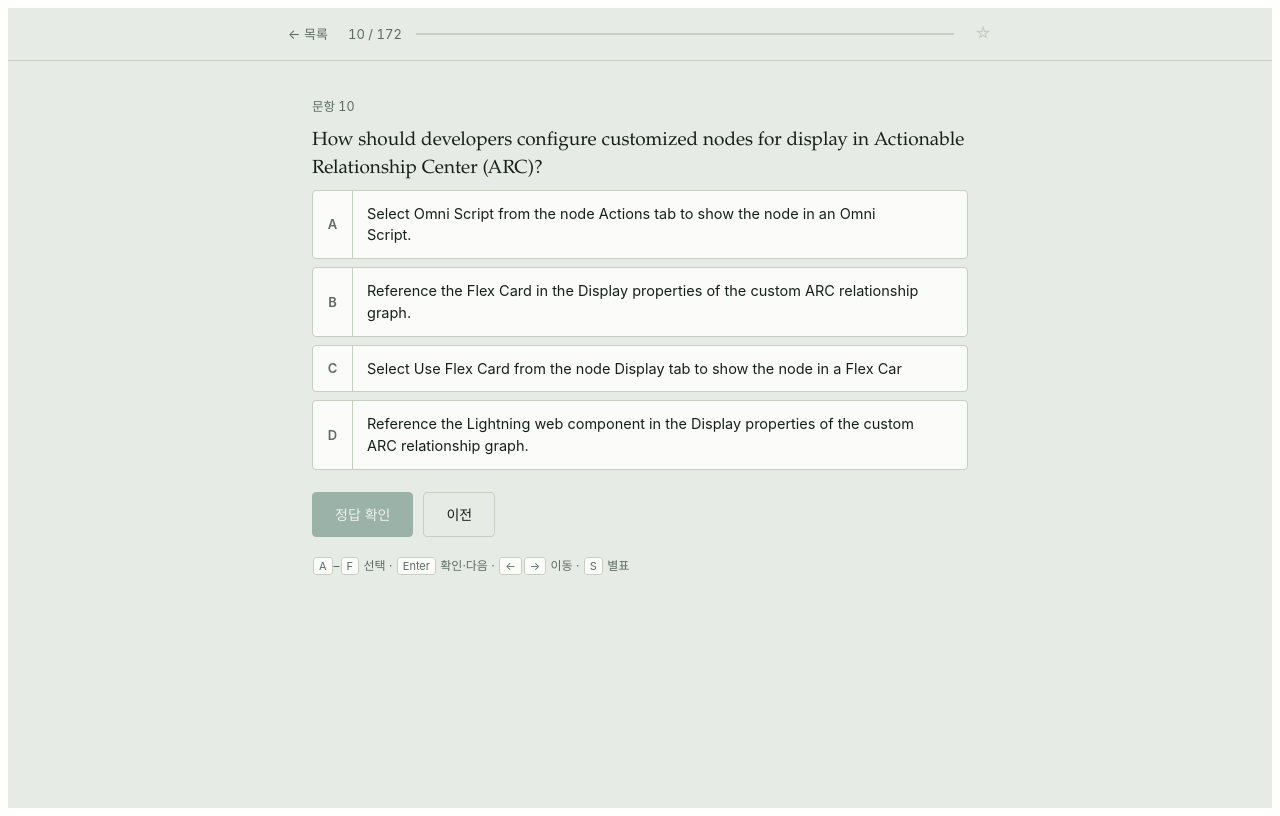
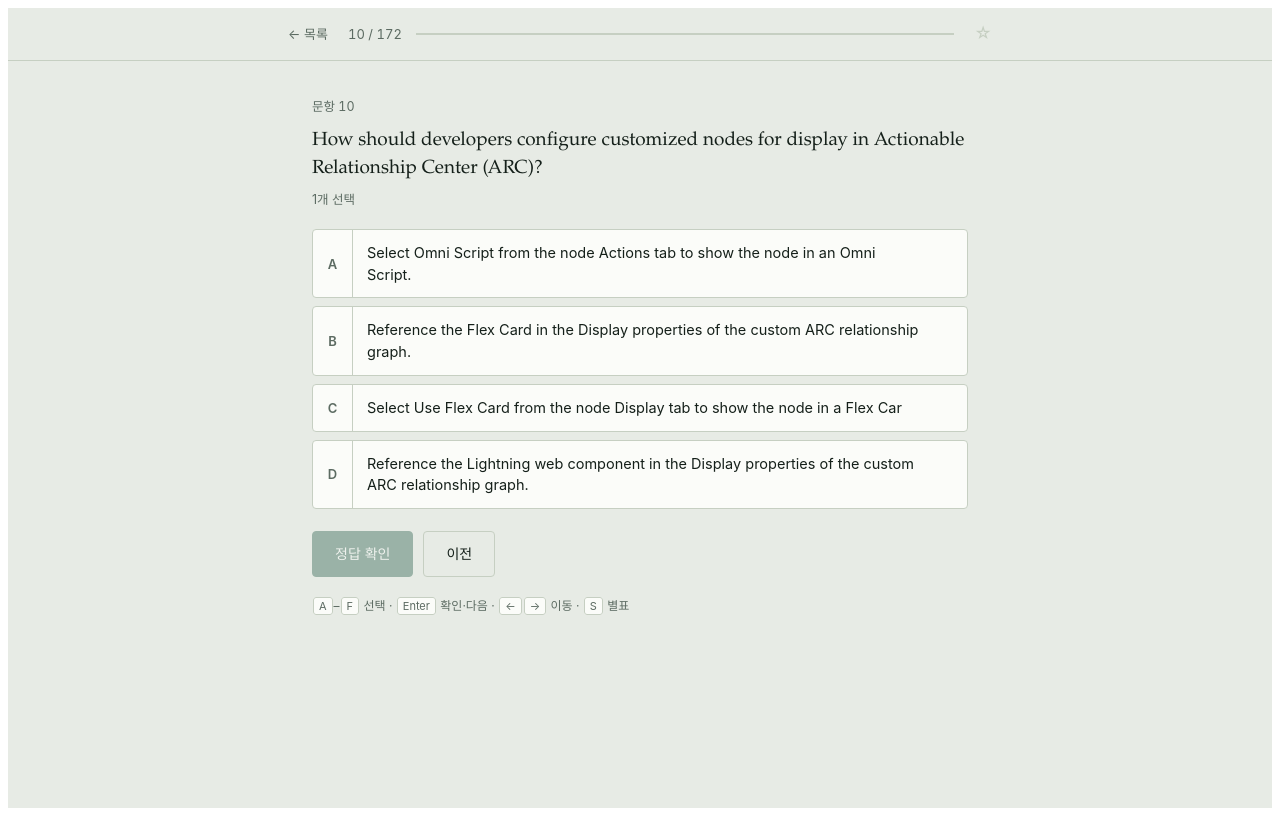
Before and after one commit to seosj1225/SF-Financial_Services_Cloud, a React (Vite) app: page / in a window 1280 px wide. Both pictures are taken after a click on the button "10". Built offline with nearby package versions, Linux system fonts and the light colour scheme.

Commit message:
정답 갯수 복원

```diff
--- a/src/FscQuiz.jsx
+++ b/src/FscQuiz.jsx
@@ -2177,7 +2177,7 @@
         {tally > 0 && <span className="tally"> · 지금까지 {tally}번 틀림</span>}
       </div>
       <div className="qtext">{q.q}</div>
-      {/* <div className="hint">{n > 1 ? `${n}개 선택` : "1개 선택"}</div> */}
+      <div className="hint">{n > 1 ? `${n}개 선택` : "1개 선택"}</div>
       <div className="opts">
         {opts.map(({ orig, L, text }) => {
           const picked = sel.includes(orig);
```
